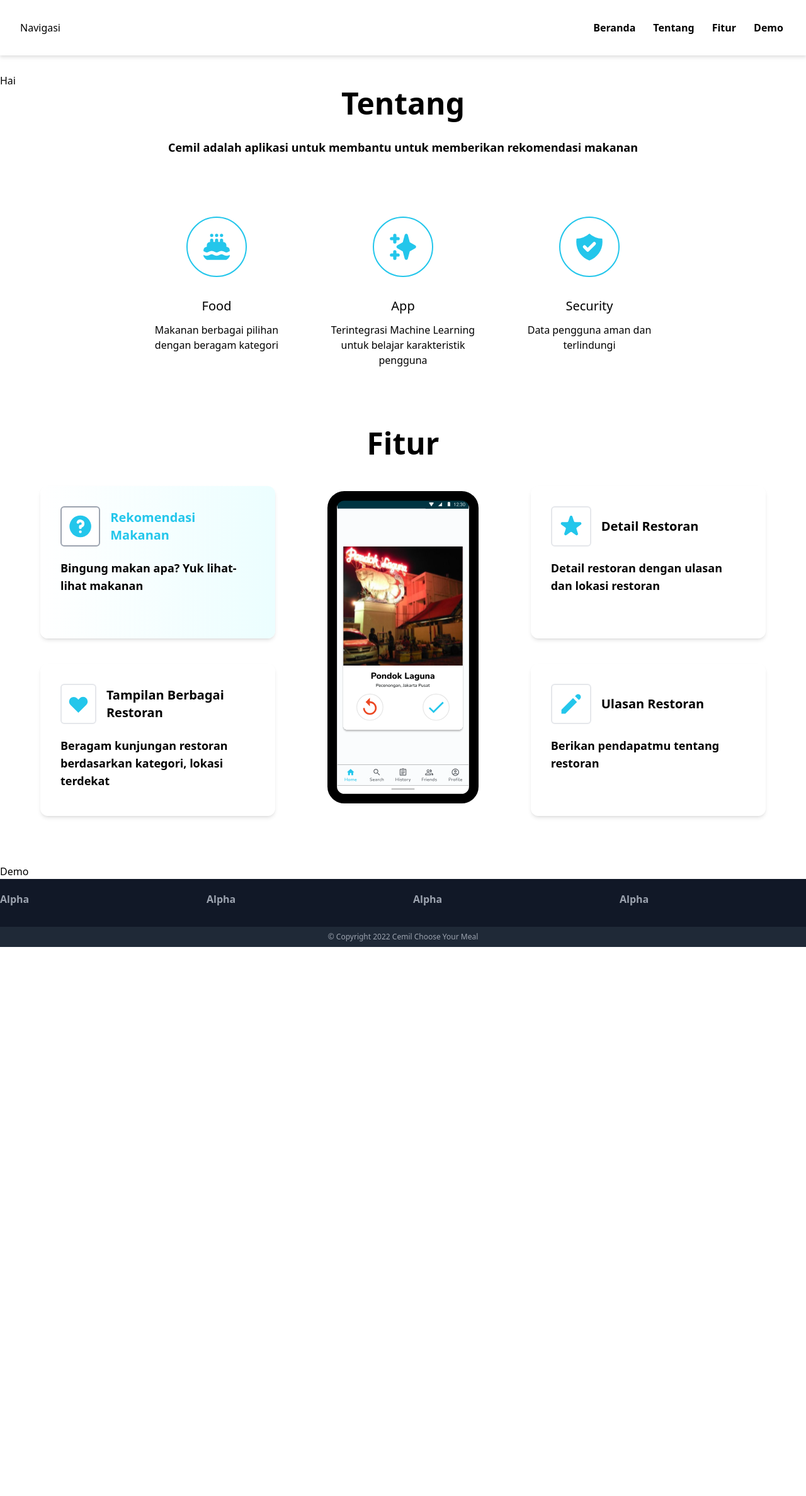
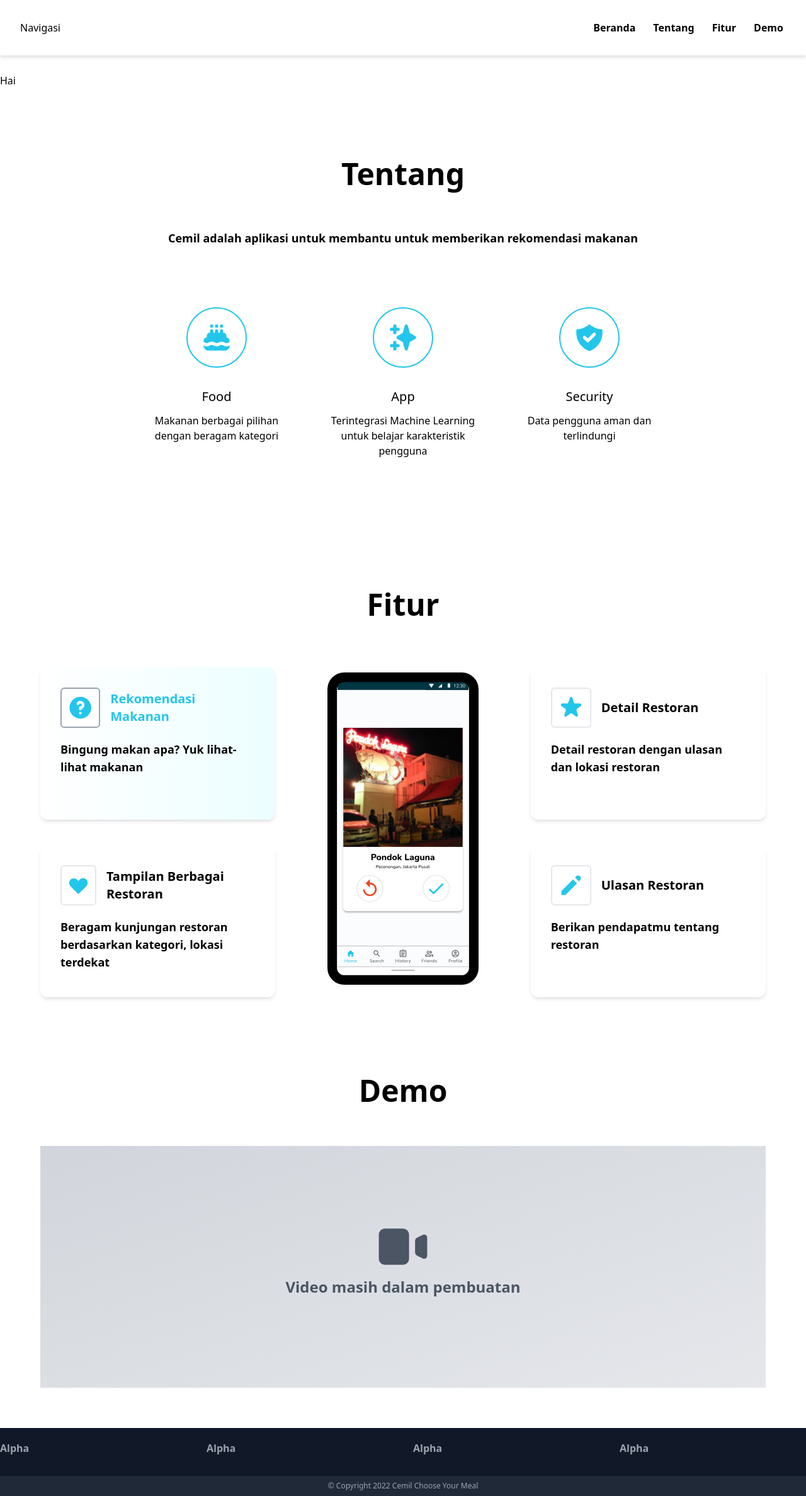
Before and after one commit to C22-PS181-Product-Capstone-Bangkit/Cloud-Computing, a React (Create React App) app: page / in a window 1280 px wide. Shown: the whole page at 63% size. Before the commit the page ends 1504 px from the top, so only its background shows below. Built offline with nearby package versions, Linux system fonts and the light colour scheme.

Commit message:
container demo

```diff
--- a/src/components/Footer.jsx
+++ b/src/components/Footer.jsx
@@ -1,6 +1,6 @@
 const Footer = () => {
   return (
-    <footer className="md:grid-cols-4 grid-cols-2 grid bg-gray-900 pt-5 text-gray-400 min-h-full gap-8">
+    <footer className="md:grid-cols-4 grid-cols-2 grid bg-gray-900 pt-5 text-gray-400 min-h-full gap-8 mt-16">
       <section className="font-semibold">
         <p>Alpha</p>
       </section>
--- a/src/containers/About.jsx
+++ b/src/containers/About.jsx
@@ -26,9 +26,9 @@
 
 function About() {
   return (
-    <div id="about" className="lg:mx-16 md:mx-12 mb-16">
+    <div id="about" className="lg:mx-16 md:mx-12">
       <article>
-        <h1 className="text-center font-bold text-5xl mb-8">Tentang</h1>
+        <h1 className="text-center font-bold text-5xl pt-28 mb-16">Tentang</h1>
         <p className="text-center font-semibold text-lg">
           Cemil adalah aplikasi untuk membantu untuk memberikan rekomendasi
           makanan
--- a/src/containers/Demo.jsx
+++ b/src/containers/Demo.jsx
@@ -1,5 +1,15 @@
+import { VideoCameraIcon } from "@heroicons/react/solid";
+
 function Demo() {
-    return <div>Demo</div>;
-  }
+  return (
+    <div id="demo" className="lg:mx-16 md:mx-12">
+      <h1 className="text-center font-bold text-5xl pt-28 mb-16">Demo</h1>
+      <section className="w-full h-96 bg-gradient-to-br from-gray-300 to-gray-200 text-gray-600 flex flex-col items-center justify-center">
+        <VideoCameraIcon className="h-24 w-24" />
+        <h1 className="text-center font-semibold text-2xl mb-8">Video masih dalam pembuatan</h1>
+      </section>
+    </div>
+  );
+}
 
-  export default Demo;
+export default Demo;
--- a/src/containers/Features.jsx
+++ b/src/containers/Features.jsx
@@ -22,8 +22,8 @@
   const [swiper, setSwiper] = useState({ snapIndex: 1 });
   const [count, setCount] = useState(1);
   return (
-    <div id="feature" className="lg:mx-16 md:mx-12 mb-16">
-      <h1 className="text-center font-bold text-5xl mb-8">Fitur</h1>
+    <div id="feature" className="lg:mx-16 md:mx-12">
+      <h1 className="text-center font-bold text-5xl pt-28 mb-16">Fitur</h1>
       <div className="grid lg:grid-cols-3 md:grid-cols-2 lg:grid-rows-2 grid-cols-1 gap-4">
         <section
           onClick={() => swiper.slideTo(2)}
```
